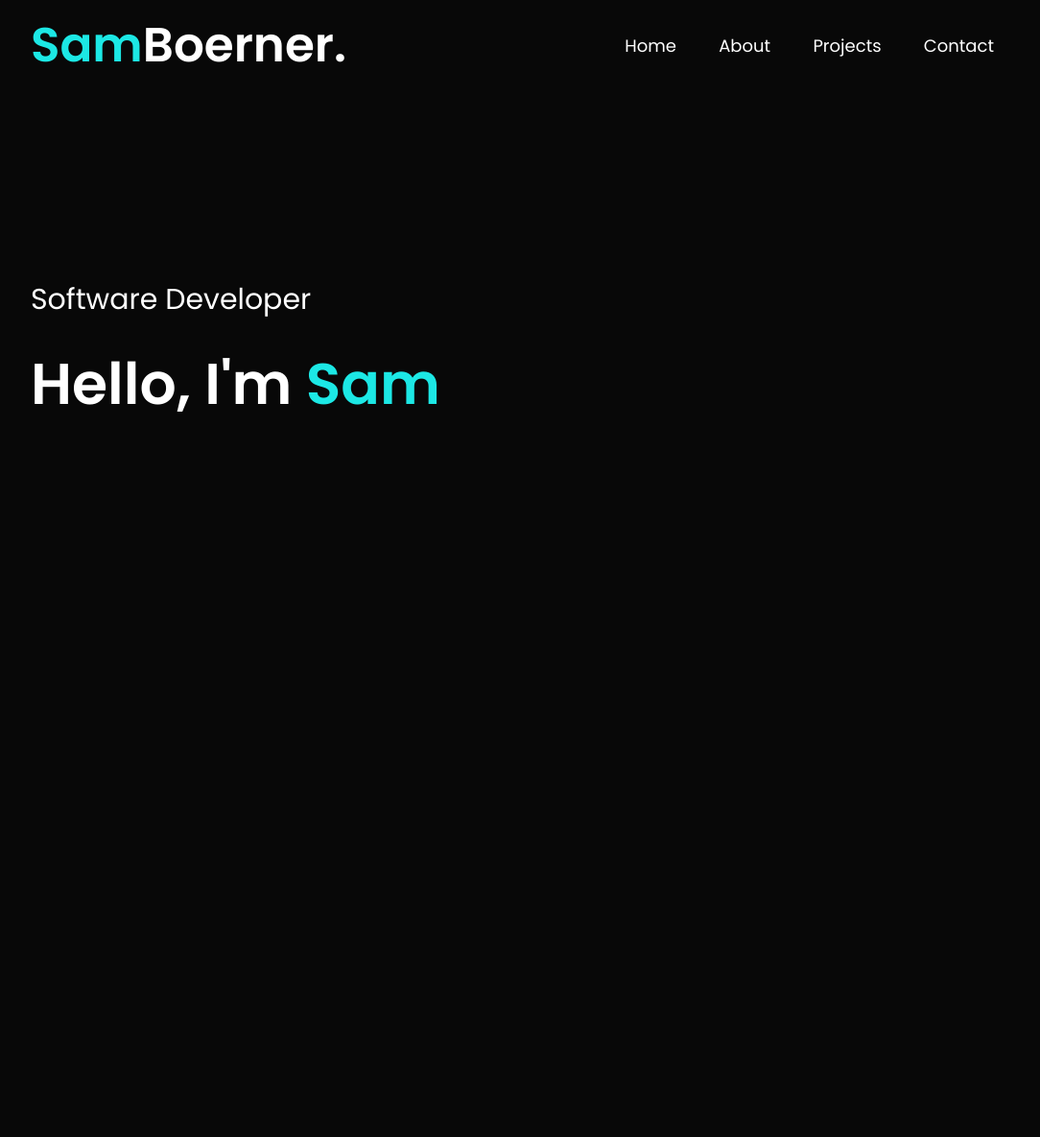
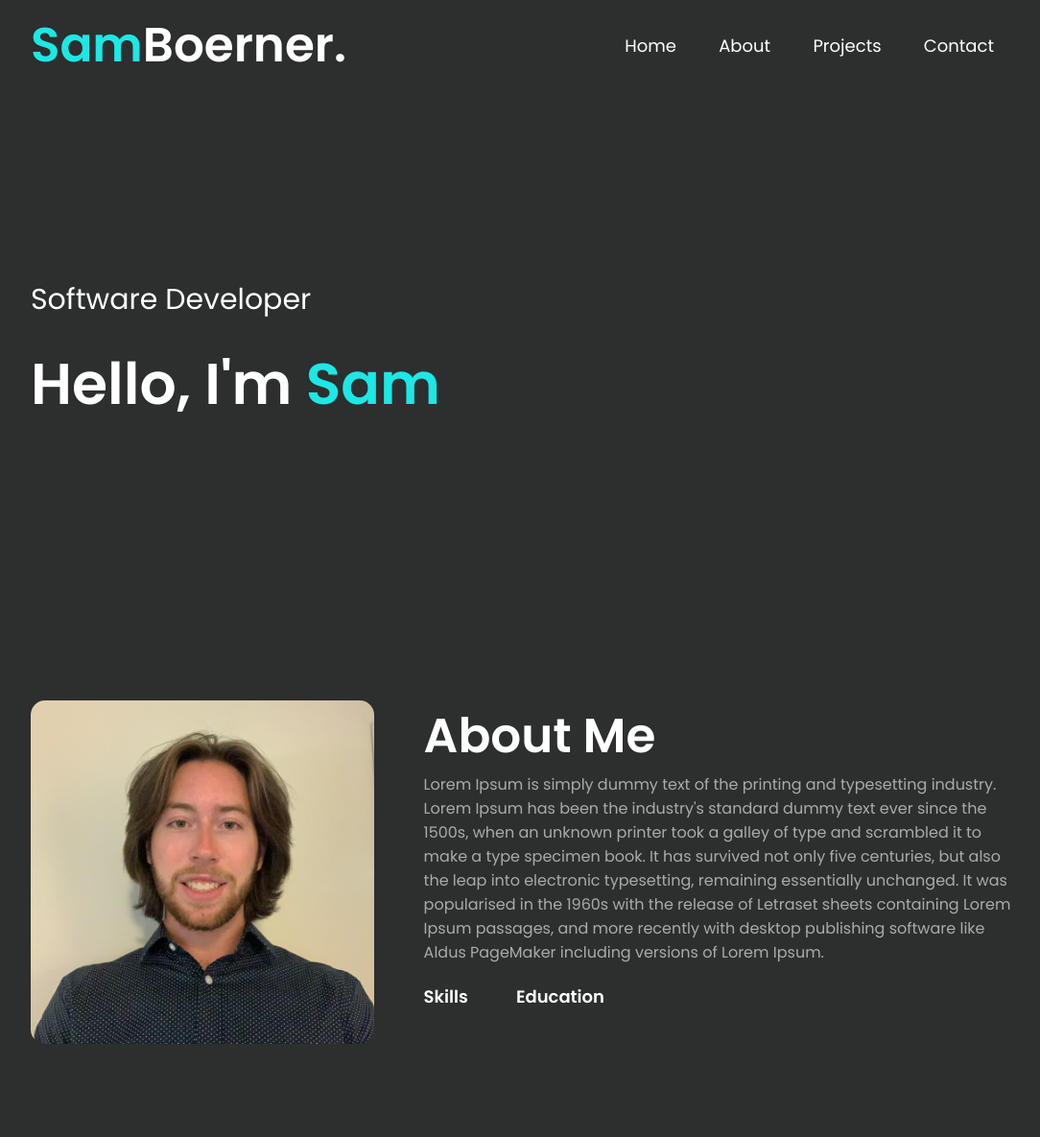
Before and after one commit to samboerner/portfolio, a Python web app: template templates/index.html in a window 1280 px wide. Shown: the whole page at 96% size, without its empty margins (96-1180 px from the left). Before the commit the page ends 429 px from the top, so only its background shows below. Run offline with Jinja, Linux system fonts and the light colour scheme; the template is opened without the code that fills it, so the values that code supplies are empty.

Commit message:
Some work on the 'About Me' section.

```diff
--- /dev/null
+++ b/script.js
@@ -0,0 +1,13 @@
+var tabLinks = document.getElementsByClassName("tab-links");
+var tabContents = document.getElementsByClassName("tab-contents");
+
+function opentab(contentName, title){
+    for(link of tabLinks){
+        link.classList.remove("active-link");
+    }
+    for(content of tabContents){
+        content.classList.remove("active-tab");
+    }
+    document.getElementById(title).classList.add("active-link");
+    document.getElementById(contentName).classList.add("active-tab");
+}
--- a/static/styles.css
+++ b/static/styles.css
@@ -6,8 +6,12 @@
 }
 
 body{
-    background: #080808;
+    background: #2d2e2e;
     color: #fff;
+}
+#header{
+    width: 100%;
+    height: 80vh;
 }
 
 .container{
@@ -24,7 +28,6 @@ nav{
 .container h1{
     font-size: 50px;
 }
-
 .container h1 span{
     color: #1ce8e5;
 }
@@ -34,14 +37,12 @@ nav ul li{
     list-style: none;
     margin: 10px 20px;
 }
-
 nav ul li a{
     color: #fff;
     text-decoration: none;
     font-size: 18px;
     position: relative;
 }
-
 nav ul li a::after{
     content: '';
     width: 0;
@@ -52,7 +53,6 @@ nav ul li a::after{
     bottom: -6px;
     transition: 0.3s;
 }
-
 nav ul li a:hover::after{
     width: 100%;
 }
@@ -65,3 +65,75 @@ nav ul li a:hover::after{
     font-size: 60px;
     margin-top: 20px;
 }
+
+#about {
+    padding: 80px 0;
+    color: #ababab
+}
+
+.row{
+    display: flex;
+    justify-content: space-between;
+    flex-wrap: wrap;
+}
+
+.about-col-1{
+    flex-basis: 35%;
+}
+.about-col-1 img{
+    width: 100%;
+    border-radius: 15px;
+}
+.about-col-2{
+    flex-basis: 60%;
+}
+
+.subtitle{
+    font-size: 60px;
+    font-weight: 600;
+    color: #fff;
+}
+
+.tab-titles{
+    display: flex;
+    margin: 20px 0 40px;
+}
+.tab-links{
+    margin-right: 50px;
+    font-size: 18px;
+    font-weight: 600;
+    color: #fff;
+    cursor: pointer;
+    position: relative;
+}
+.tab-links::after{
+    content: '';
+    width: 0;
+    height: 3px;
+    background: #1ce8e5;
+    position: absolute;
+    left: 0;
+    bottom: -8px;
+    transition: 0.3s;
+}
+.tab-links:hover::after{
+    width: 100%;
+}
+.tab-links.active-link::after{
+    width: 100%;
+}
+
+.tab-contents ul li{
+    list-style: none;
+    margin: 10px 0;
+}
+.tab-contents ul li span{
+    color:#1ce8e5be;
+    font-size: 14px;
+}
+.tab-contents{
+    display: none;
+}
+.tab-contents.active-tab{
+    display: block;
+}
--- a/templates/index.html
+++ b/templates/index.html
@@ -28,5 +28,44 @@
             </div>
         </div>
     </div>
+    <div id="about">
+        <div class="container">
+            <div class="row">
+                <div class="about-col-1">
+                    <img src="/images/profile.jfif">
+                </div>
+                <div class="about-col-2">
+                    <h1 class="subtitle">About Me</h1>
+                    <p>Lorem Ipsum is simply dummy text of the printing and typesetting industry.
+                        Lorem Ipsum has been the industry's standard dummy text ever since the 1500s,
+                        when an unknown printer took a galley of type and scrambled it to make a type
+                        specimen book. It has survived not only five centuries, but also the leap into
+                        electronic typesetting, remaining essentially unchanged. It was popularised
+                        in the 1960s with the release of Letraset sheets containing Lorem Ipsum
+                        passages, and more recently with desktop publishing software like Aldus
+                        PageMaker including versions of Lorem Ipsum.
+                    </p>
+                    <div class="tab-titles">
+                        <p class="tab-links" id="Skills" onclick="opentab('skills', 'Skills')">Skills</p>
+                        <p class="tab-links" id="Education" onclick="opentab('education', 'Education')">Education</p>
+                    </div>
+                    <div class="tab-contents" id="skills">
+                        <ul>
+                            <li><span>Programming Languages</span><br>HTML/CSS/JavaScript, C, Python, Java, SQL</li>
+                            <li><span>Related Tools</span><br>Git/GitHub, Figma, Database Design</li>
+                        </ul>
+                    </div>
+                    <div class="tab-contents" id="education">
+                        <ul>
+                            <li><span>Iowa State University</span><br>
+                                BS in Management Information Systems<br>
+                                Fall 2019-Summer 2024</li>
+                        </ul>
+                    </div>
+                </div>
+            </div>
+        </div>
+    </div>
+    <script src="../script.js"></script>
 </body>
 </html>
```
Also changed, not shown: images/profile.jfif (added).
